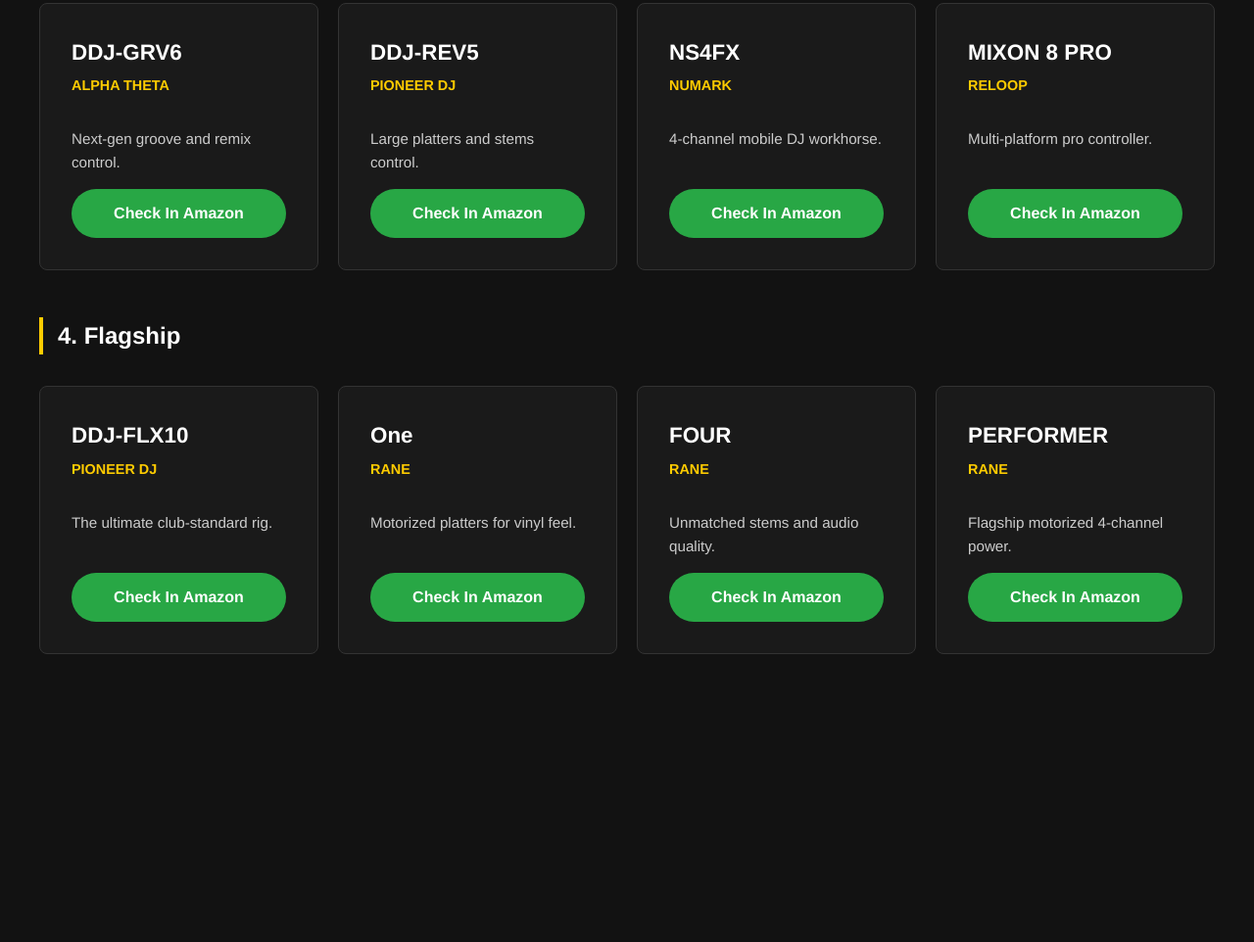
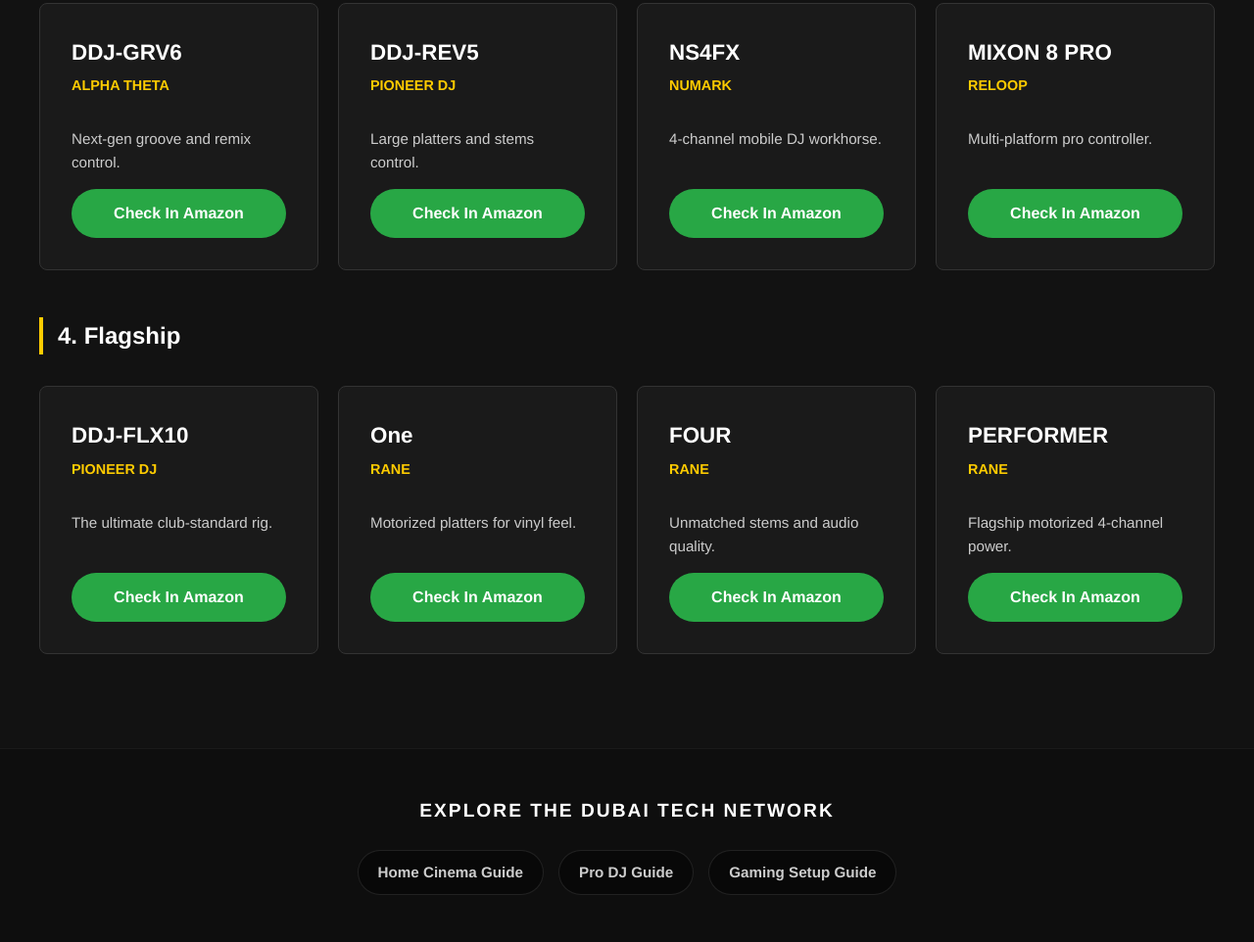
Before and after one commit to kalpdev2010-hub/dubai-dj-guide, a plain HTML site: page controllers.html in a window 1280 px wide. Shown: the part 1204-2166 px from the top of the page at 98% size. Before the commit the page ends 1904 px from the top, so only its background shows below. Drawn offline with Linux system fonts and the light colour scheme.

Commit message:
Update controllers.html

```diff
--- a/controllers.html
+++ b/controllers.html
@@ -118,5 +118,55 @@
             card.querySelector('.btn-amazon').href = `https://www.amazon.ae/s?k=${encodeURIComponent(brand + ' ' + name)}&tag=dubaicinema-21`;
         });
     </script>
+    <style>
+        .network-footer {
+            background: rgba(0, 0, 0, 0.2); /* Chameleon effect: adapts to any page color */
+            padding: 3rem 1rem;
+            text-align: center;
+            margin-top: 4rem;
+            border-top: 1px solid rgba(255, 255, 255, 0.05); /* Extremely soft, almost invisible line */
+            font-family: 'Helvetica Neue', Arial, sans-serif;
+        }
+        .network-footer h4 {
+            color: #ffffff;
+            margin-top: 0;
+            font-size: 1.2rem;
+            text-transform: uppercase;
+            letter-spacing: 2px;
+            margin-bottom: 1.5rem;
+        }
+        .network-links {
+            display: flex;
+            justify-content: center;
+            gap: 15px;
+            flex-wrap: wrap;
+        }
+        .network-links a {
+            color: #cccccc;
+            text-decoration: none;
+            font-size: 0.95rem;
+            padding: 10px 20px;
+            border: 1px solid rgba(255, 255, 255, 0.1);
+            border-radius: 50px;
+            transition: all 0.2s ease;
+            background-color: rgba(0, 0, 0, 0.4);
+            font-weight: bold;
+        }
+        .network-links a:hover {
+            color: #ffffff;
+            border-color: #00e5ff;
+            background-color: rgba(0, 229, 255, 0.1);
+            box-shadow: 0 0 15px rgba(0, 229, 255, 0.3);
+        }
+    </style>
+
+    <div class="network-footer">
+        <h4>Explore The Dubai Tech Network</h4>
+        <div class="network-links">
+            <a href="https://kalpdev2010-hub.github.io/dubai-cinema-guide/" target="_blank">Home Cinema Guide</a>
+            <a href="https://kalpdev2010-hub.github.io/dubai-dj-guide/" target="_blank">Pro DJ Guide</a>
+            <a href="https://kalpdev2010-hub.github.io/dubai-gaming-guide/" target="_blank">Gaming Setup Guide</a>
+        </div>
+    </div>
 </body>
 </html>
```
